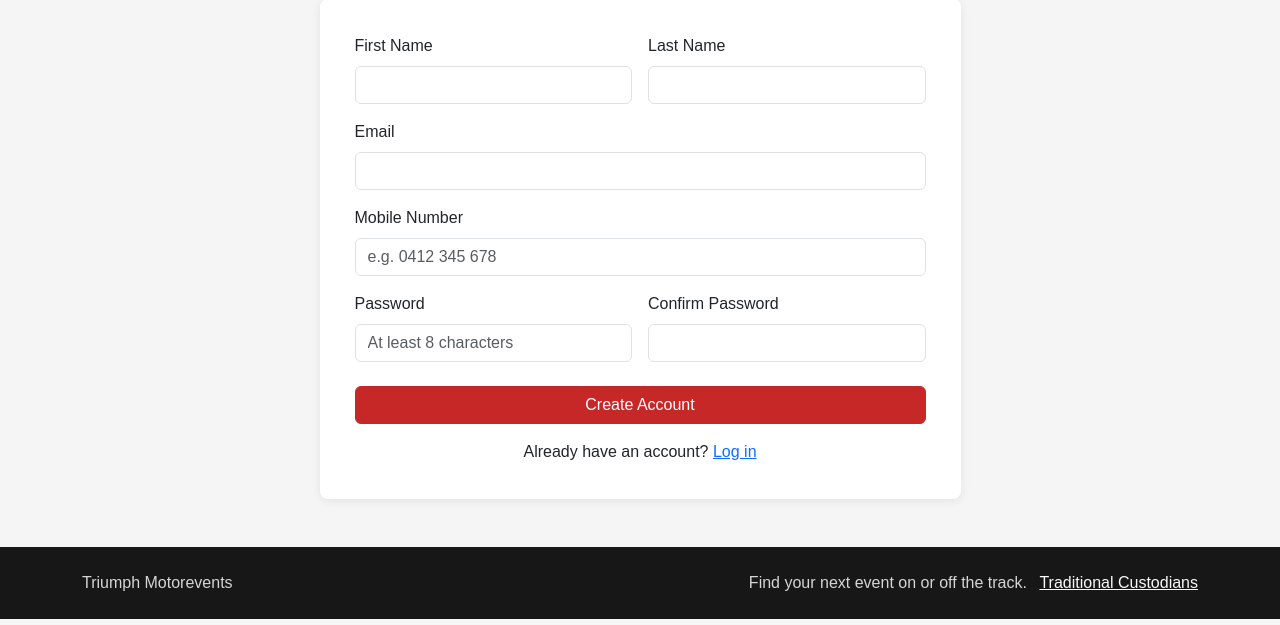
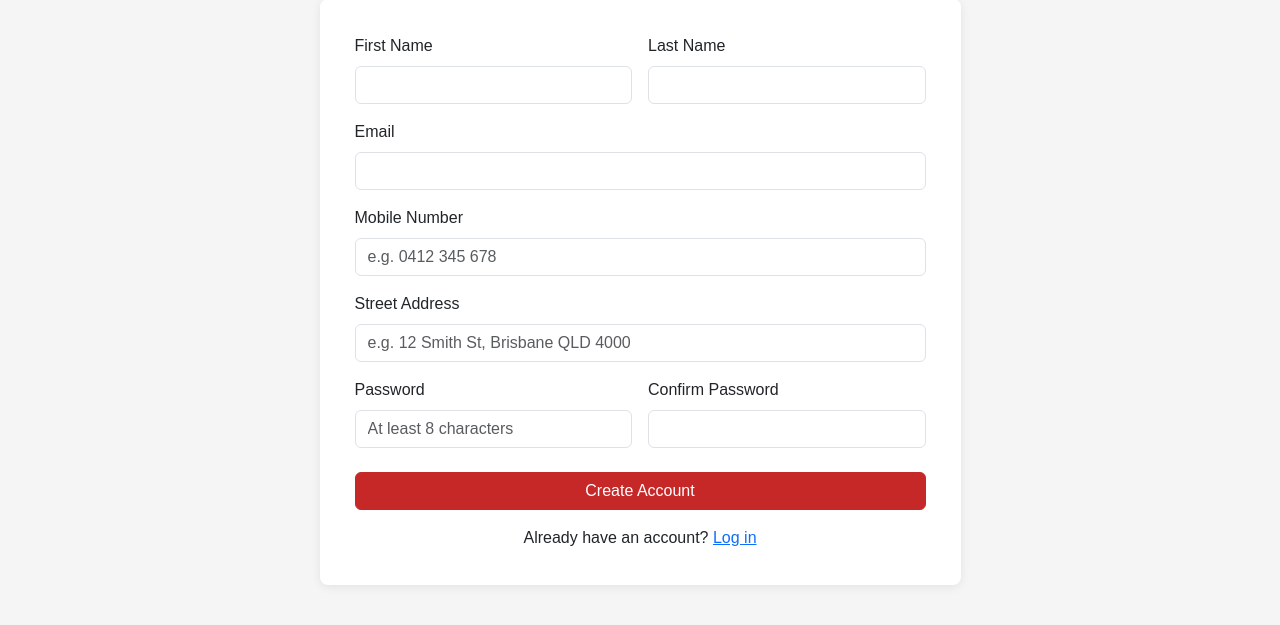
Before and after one commit to jaygunz56/IAB207_Assessment_2-, a Flask app: page /register in a window 1280 px wide. Shown: the part 241-866 px from the top of the page. Run offline with Flask 3, Linux system fonts and the light colour scheme; data that the repository does not hold is empty; some libraries are stand-ins or nearby versions.

Commit message:
Add street address to user registration

```diff
--- a/seed.py
+++ b/seed.py
@@ -14,7 +14,8 @@ with app.app_context():
         exit()
 
     user = User(first_name='Demo', last_name='Organiser', email='demo@triumph.com',
-                mobile='0400 000 000', password_hash=generate_password_hash('password123'))
+                mobile='0400 000 000', street_address='1 George St, Brisbane QLD 4000',
+                password_hash=generate_password_hash('password123'))
     db.session.add(user)
 
     # dates are worked out from today so the events are always upcoming
--- a/website/auth.py
+++ b/website/auth.py
@@ -26,6 +26,7 @@ def register():
                     last_name=form.last_name.data.strip(),
                     email=email,
                     mobile=form.mobile.data.strip(),
+                    street_address=form.street_address.data.strip(),
                     password_hash=generate_password_hash(form.password.data))
         db.session.add(user)
         db.session.commit()
--- a/website/forms.py
+++ b/website/forms.py
@@ -15,6 +15,7 @@ class RegisterForm(FlaskForm):
     mobile = StringField('Mobile number', validators=[
         InputRequired(),
         Regexp(r'^\+?[0-9 ]{8,15}$', message='Please enter a valid mobile number')])
+    street_address = StringField('Street address', validators=[InputRequired(), Length(max=200)])
     password = PasswordField('Password', validators=[
         InputRequired(),
         Length(min=8, message='Password needs to be at least 8 characters')])
--- a/website/models.py
+++ b/website/models.py
@@ -11,6 +11,7 @@ class User(db.Model, UserMixin):
     email = db.Column(db.String(100), index=True, unique=True, nullable=False)
     password_hash = db.Column(db.String(255), nullable=False)
     mobile = db.Column(db.String(20), nullable=False)
+    street_address = db.Column(db.String(200), nullable=False)
 
     events = db.relationship('Event', backref='creator')
     bookings = db.relationship('Booking', backref='user')
@@ -121,7 +122,6 @@ class Booking(db.Model):
 
     @property
     def reference(self):
-        # booking ids look like TM-10001 instead of just 1
         return 'TM-' + str(10000 + self.id)
 
     def __repr__(self):
--- a/website/templates/register.html
+++ b/website/templates/register.html
@@ -116,6 +116,26 @@
                                     </div>
 
 
+                                    <div class="col-12">
+                                        <label for="streetAddress" class="form-label">
+                                            Street Address
+                                        </label>
+
+                                        <input
+                                            type="text"
+                                            class="form-control {% if form.street_address.errors %}is-invalid{% endif %}"
+                                            id="streetAddress"
+                                            name="street_address"
+                                            value="{{ form.street_address.data or '' }}"
+                                            placeholder="e.g. 12 Smith St, Brisbane QLD 4000"
+                                            required
+                                        >
+                                        {% for error in form.street_address.errors %}
+                                            <div class="invalid-feedback">{{ error }}</div>
+                                        {% endfor %}
+                                    </div>
+
+
                                     <div class="col-12 col-md-6">
                                         <label for="password" class="form-label">
                                             Password
```
